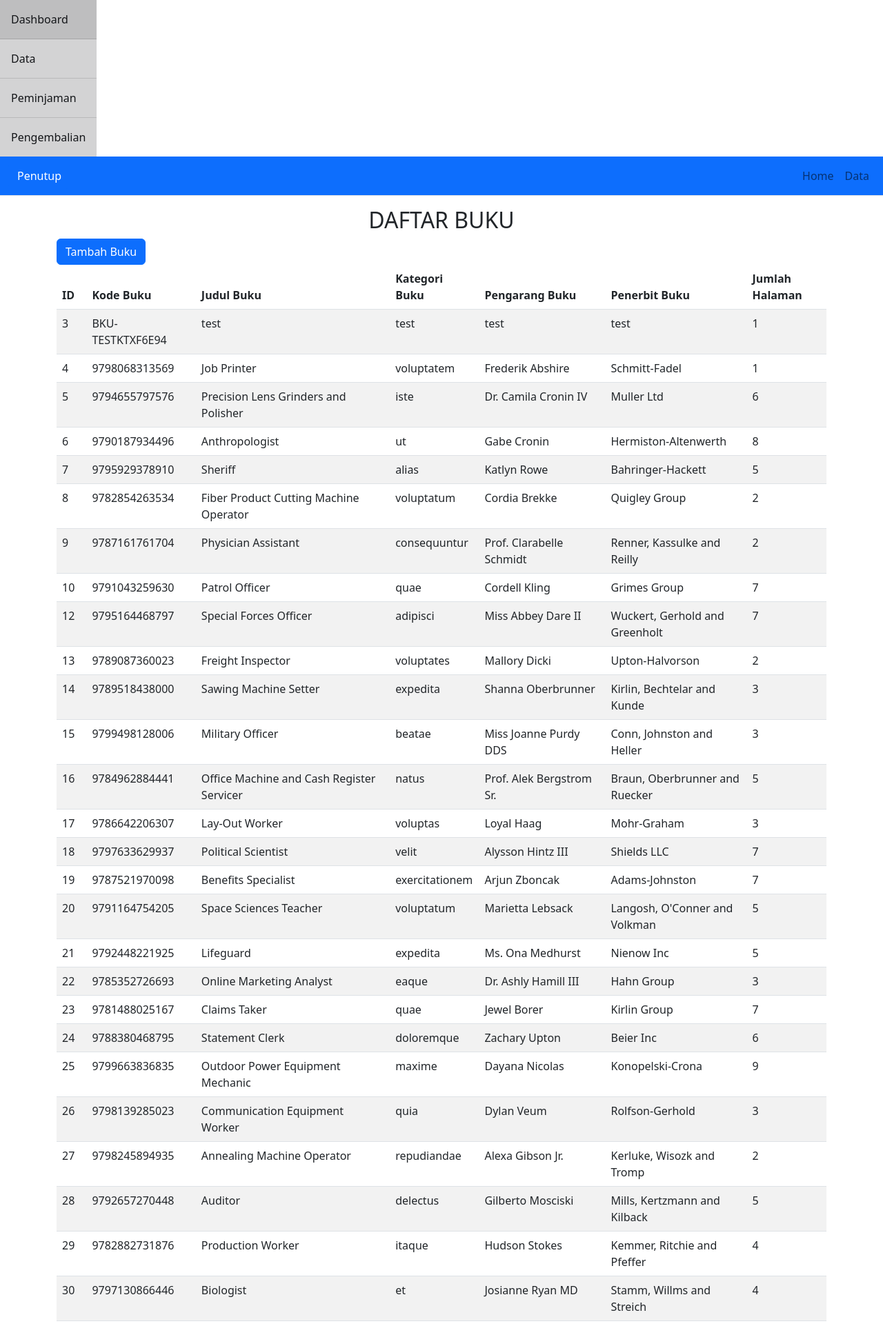
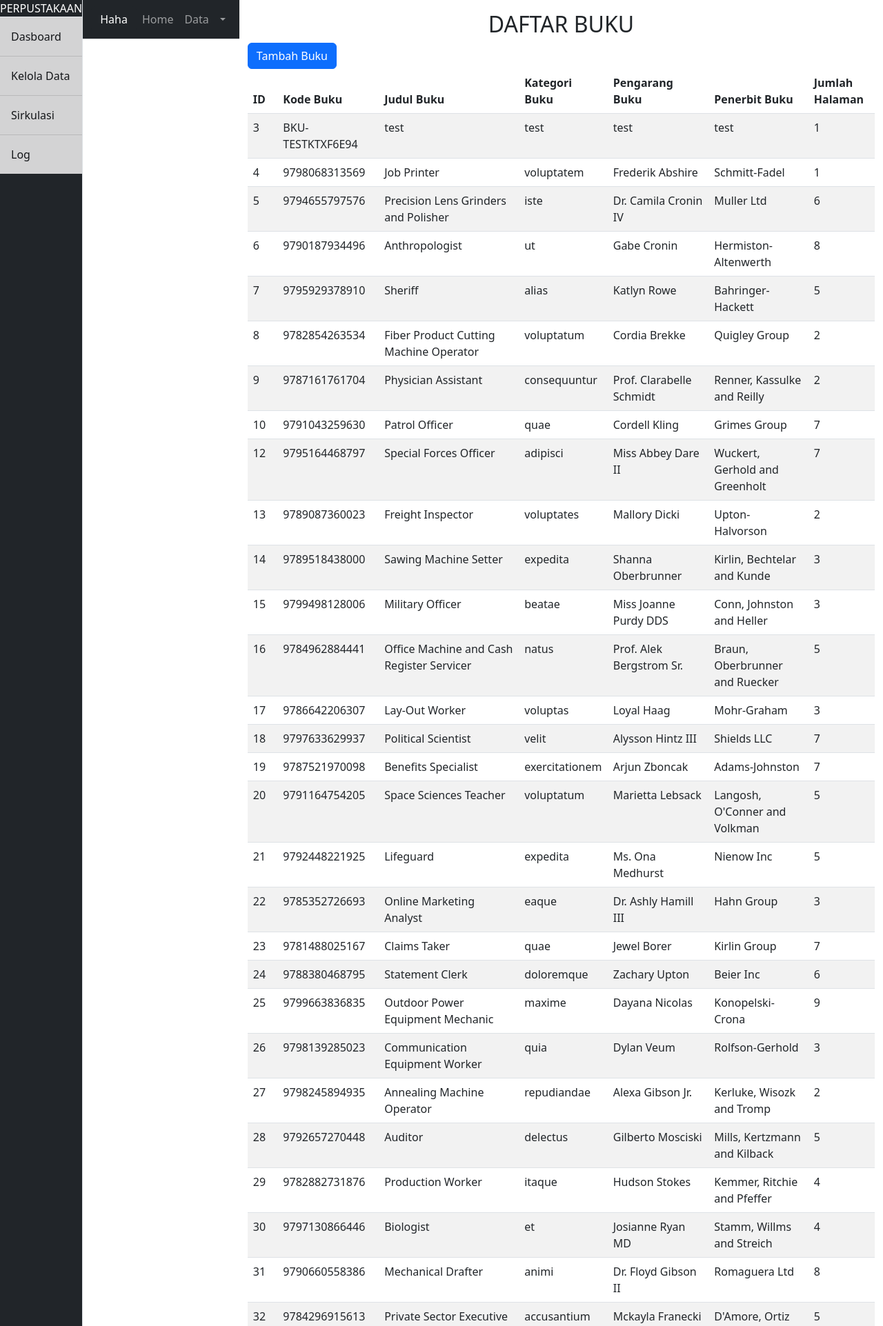
Before and after one commit to zenmz/Perpusatakaan, a PHP site: page /home.php in a window 1280 px wide. Shown: the top 1923 px of the page at 69% size. Run offline with PHP 8.4, Linux system fonts and the light colour scheme; data comes from the database, SQL or seed files in the repository; some libraries are stand-ins or nearby versions.

Commit message:
memperbaiki navbar

```diff
--- a/home.php
+++ b/home.php
@@ -19,33 +19,49 @@ include "config.php";
 </head>
 <body>
     <div class="d-flex" id="wrapper">
-        <div class="sidebar-heading border-bottom bg-dark"></div>
+        <!-- SIDEBAR -->
+        <div class="border-end bg-dark" id="sidebar-wrapper">
+            <div class="sidebar-heading border-bottom bg-dark text-white">PERPUSTAKAAN</div>
             <div class="list-group list-group-flush">
-            <a href="#" class="list-group-item list-group-item-action list-group-item-dark p-3">Dashboard</a>
-            <a href="#" class="list-group-item list-group-item-action list-group-item-dark p-3">Data</a>
-            <a href="#" class="list-group-item list-group-item-action list-group-item-dark p-3">Peminjaman</a>
-            <a href="#" class="list-group-item list-group-item-action list-group-item-dark p-3">Pengembalian</a>
+                <a class="list-group-item list-group-item-action list-group-item-dark p-3">Dasboard</a>
+                <a class="list-group-item list-group-item-action list-group-item-dark p-3" data-bs-toggle="collapse" href="#data">Kelola Data</a>
+                    <div class="collapse" id="data">
+                        <div class="card card-body">
+                        <a class="list-group-item list-group-item-action list-group-item-dark p-3" href="#">Data Buku</a>
+                        <a class="list-group-item list-group-item-action list-group-item-dark p-3" href="#">Data Anggota</a>
+                        </div>
+                    </div>
+
+                <a class="list-group-item list-group-item-action list-group-item-dark p-3">Sirkulasi</a>
+                <a class="list-group-item list-group-item-action list-group-item-dark p-3" data-bs-toggle="collapse" href="#log">Log</a>
             </div>
         </div>
 
             <div id="page-content-wrapper">
-
-        <nav class="navbar navbar-expand-lg navbar-light bg-primary border-bottom">
+                <!-- Navbar -->
+                <nav class="navbar navbar-expand-lg navbar-dark bg-dark border-bottom">
                     <div class="container-fluid">
-                <button class="btn btn-primary" id="sidebarToggle">Penutup</button>
-                <button class="navbar-toggler" type="button" data-bs-toggle="collapse" data-bs-target="#navbarSupportedContent">Tes</button>
+                        <button class="btn btn-dark" id="sidebarToggle">Haha</button>
+                        <button class="navbar-toggler" type="button" data-bs-toggle="collapse" data-bs-target="#navbarSupportedContent"></button>
                         <div class="collapse navbar-collapse" id="navbarSupportedContent">
                             <ul class="navbar-nav ms-auto mt-2 mt-lg-0">
                                 <li class="nav-item"><a href="#" class="nav-link">Home</a></li>
                                 <li class="nav-item"><a href="#" class="nav-link">Data</a></li>
                                 <li class="nav-item dropdown">
-
+                                    <a href="#" class="nav-link dropdown-toggle" id="navbarDropdown" role="button" data-bs-toggle="dropdown"></a>
+                                    <div class="dropdown-menu dropdown-menu-end">
+                                        <a href="#" class="dropdown-item">1</a>
+                                        <a href="#" class="dropdown-item">2</a>
+                                        <div class="dropdown-divider"></div>
+                                        <a href="" class="dropdown-item">Logout</a>
+                                    </div>
                                 </li>
                             </ul>
                         </div>
                     </div>
                 </nav>
             </div>
+            <!-- ISI content -->
         <div class="container mt-3">
         <h2 class="text-center">DAFTAR BUKU</h2>
         <a href="" class="btn btn-primary">Tambah Buku</a>
@@ -79,6 +95,15 @@ include "config.php";
             </tbody>
         </table>
     </div>
+        </div>
+    </div>
+
+
+
+
+
+
+
 
 <script src="assets/bootstrap/js/bootstrap.min.js"></script>
 </body>
```
Lines whose indentation alone changed are shown as unchanged.
